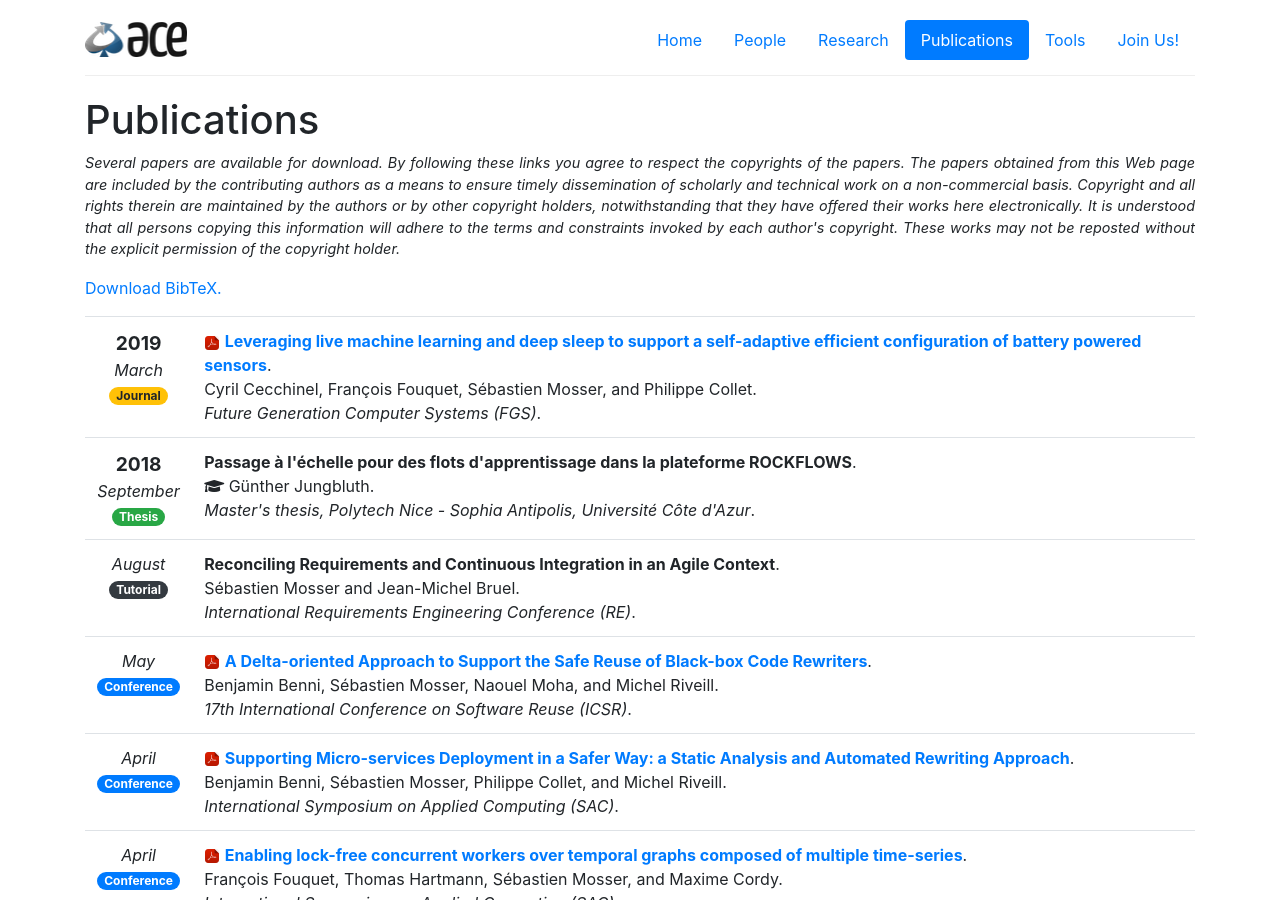
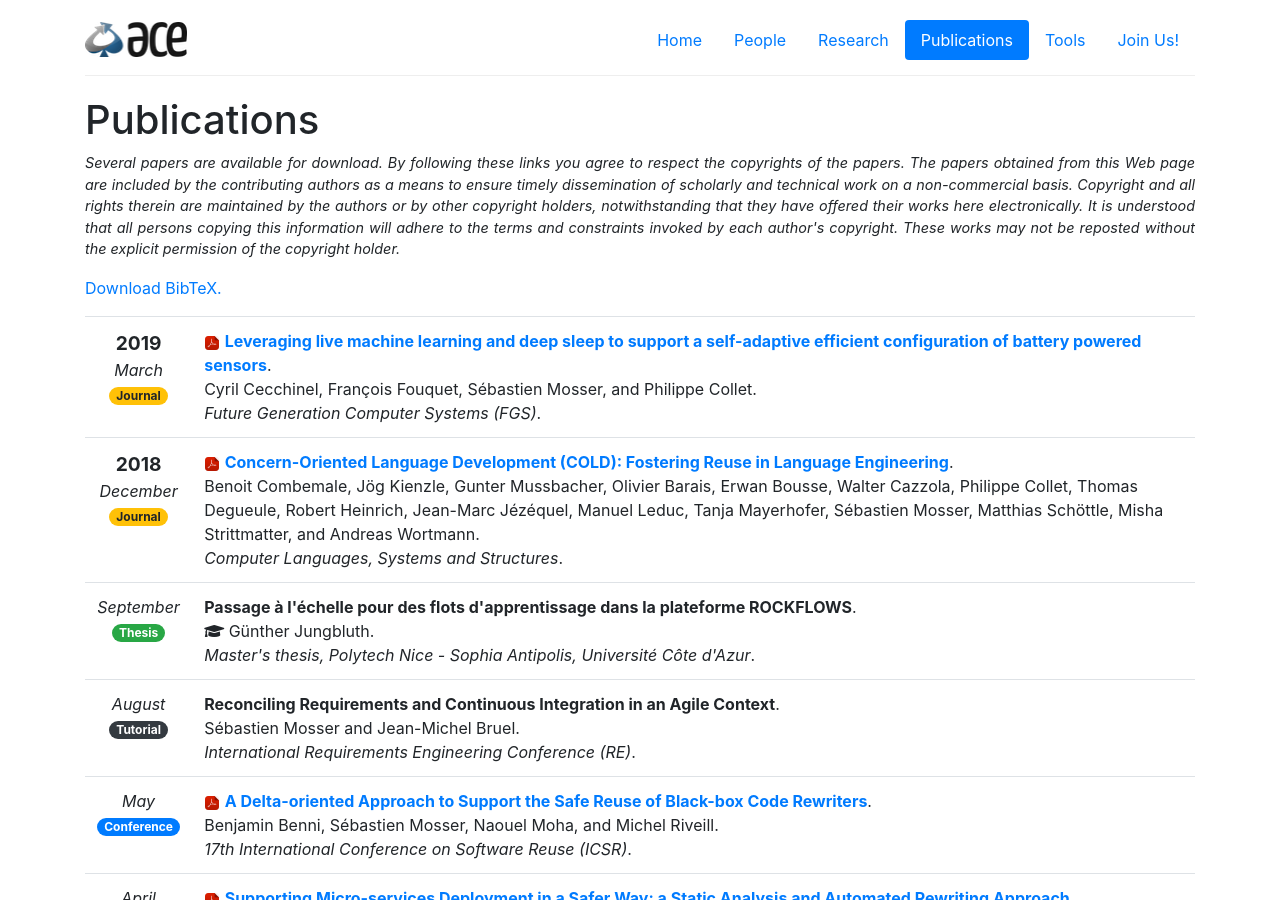
Before and after one commit to ace-design/ace-design.github.io, a Jekyll site: the page built from publications.html, in a window 1280 px wide and 900 px high. Built offline with Jekyll 4.4.1, drawn with Linux system fonts in a browser that asks for light colours; nearby versions of some CDN libraries.

Commit message:
forgotten journal

```diff
--- a/_includes/pubs.html
+++ b/_includes/pubs.html
@@ -36,6 +36,31 @@
 
 
 				<big><strong>2018</strong></big><br />
+
+
+				<em>December</em><br />
+			<span class="badge badge-pill badge-warning">Journal</span>
+
+		</span>
+		</td>
+		<td class="publication">
+			<span class="pubtitle">
+				<img src="img/pdf-icon.png" width="16"
+					height="16" alt="PDF" />
+				<a target="_blank" href="https://hal.archives-ouvertes.fr/hal-01803008?lang=en"><strong>Concern-Oriented Language Development (COLD): Fostering Reuse in Language Engineering</strong></a>.
+			</span><br />
+			<span class="authors">
+
+				Benoit Combemale, Jög Kienzle, Gunter Mussbacher, Olivier Barais, Erwan Bousse, Walter Cazzola, Philippe Collet, Thomas Degueule, Robert Heinrich, Jean-Marc Jézéquel, Manuel Leduc, Tanja Mayerhofer, Sébastien Mosser, Matthias Schöttle, Misha Strittmatter, and Andreas Wortmann.
+			</span><br />
+			<em><span class="venuetype"></span><span class="venue">Computer Languages, Systems and Structures</span></em>.
+
+		</td>
+	</tr>
+	<tr>
+		<td class="text-center">
+			<span class="date">
+
 
 
 				<em>September</em><br />
```
Also changed, not shown: bib/pubs.bib (+11 -0 lines).
